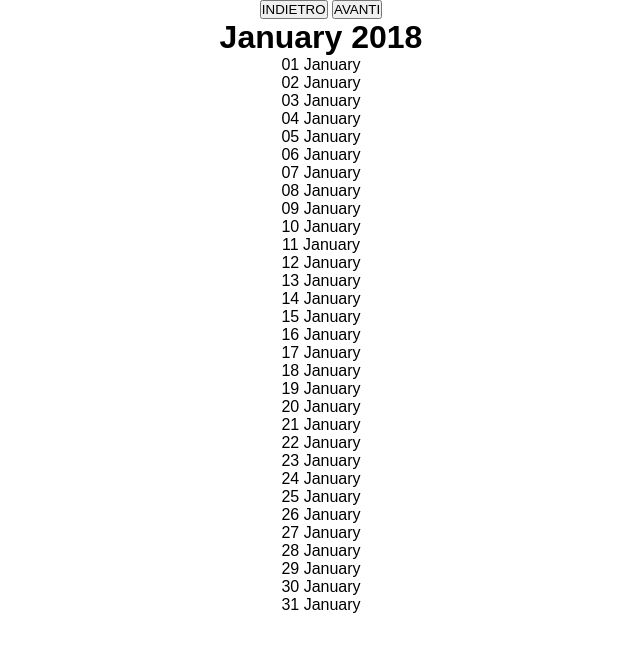
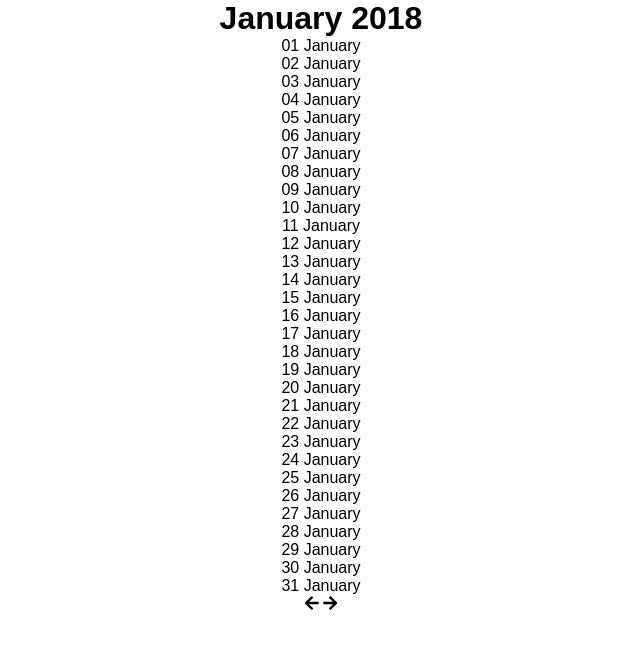
Before and after one commit to carminelentisco/ajax-ex-calendar, a plain HTML site: page index.html in a window 1280 px wide. Shown: the whole page, without its empty margins (319-959 px from the left). Drawn offline with nearby package versions, Linux system fonts and the light colour scheme; no server answers.

Commit message:
HTML
Modifiche strutturali

```diff
--- a/index.html
+++ b/index.html
@@ -5,6 +5,7 @@
     <meta name="viewport" content="width=device-width, initial-scale=1.0">
     <title>Calendar</title>
     <link rel="stylesheet" href="css/main.css">
+    <link rel='stylesheet' href='https://cdnjs.cloudflare.com/ajax/libs/font-awesome/5.13.0/css/all.min.css'/>
 </head>
 
 <body>
@@ -12,20 +13,29 @@
 
     <div class="container">
 
-        <button class="btn-indietro">INDIETRO</button>
-        <button class="btn-avanti">AVANTI</button>
+        <header>
+            <h1 class="month title"></h1>
+        </header>
 
-        <h1 class="month"></h1>
+        <section class="calendar">
+            <div class="month-list"></div>
+        </section>
 
-        <ul class="month-list"></ul>
+
+        <!-- Action -->
+        <section class="arrow">
+            <i class="fas fa-arrow-left btn-indietro"></i>
+            <i class="fas fa-arrow-right btn-avanti"></i>
+        </section>
+
     </div>
 
 
     <!-- TEMPLATES HANDLEBARS -->
     <script id="day-template" type="text/x-handlebars-template">
-        <li class="{{ class }}" data-complete-date="{{ completeDate }}">
+        <div class="box {{ class }}" data-complete-date="{{ completeDate }}">
             {{ day }}
-        </li>
+        </div>
     </script>
 
 
```
